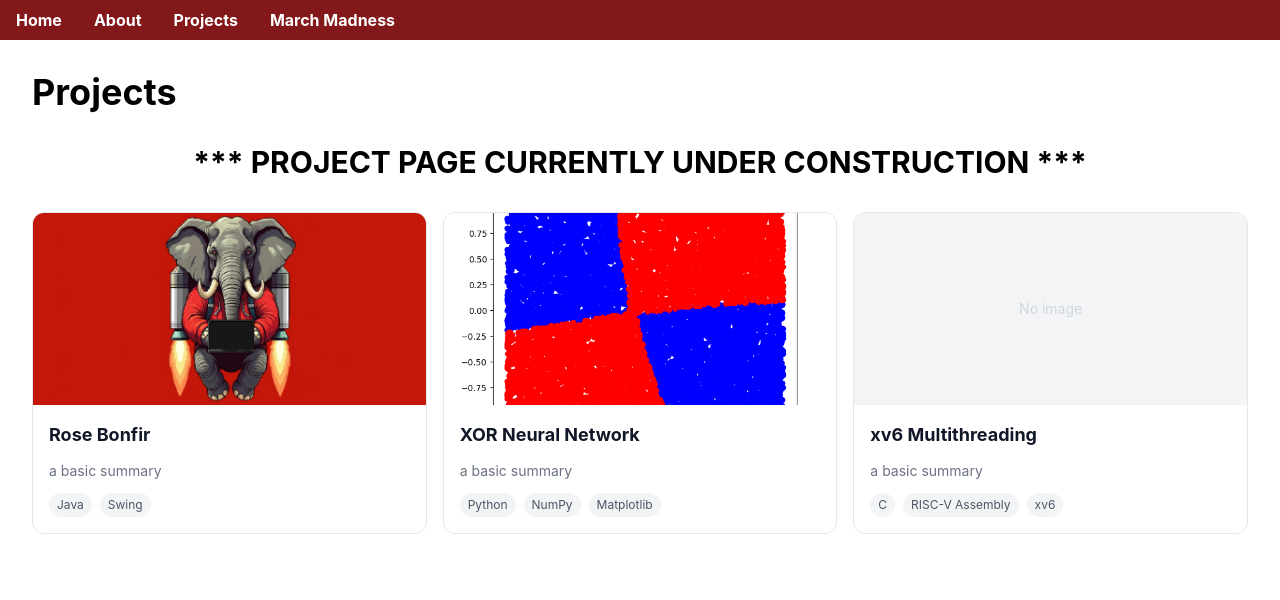
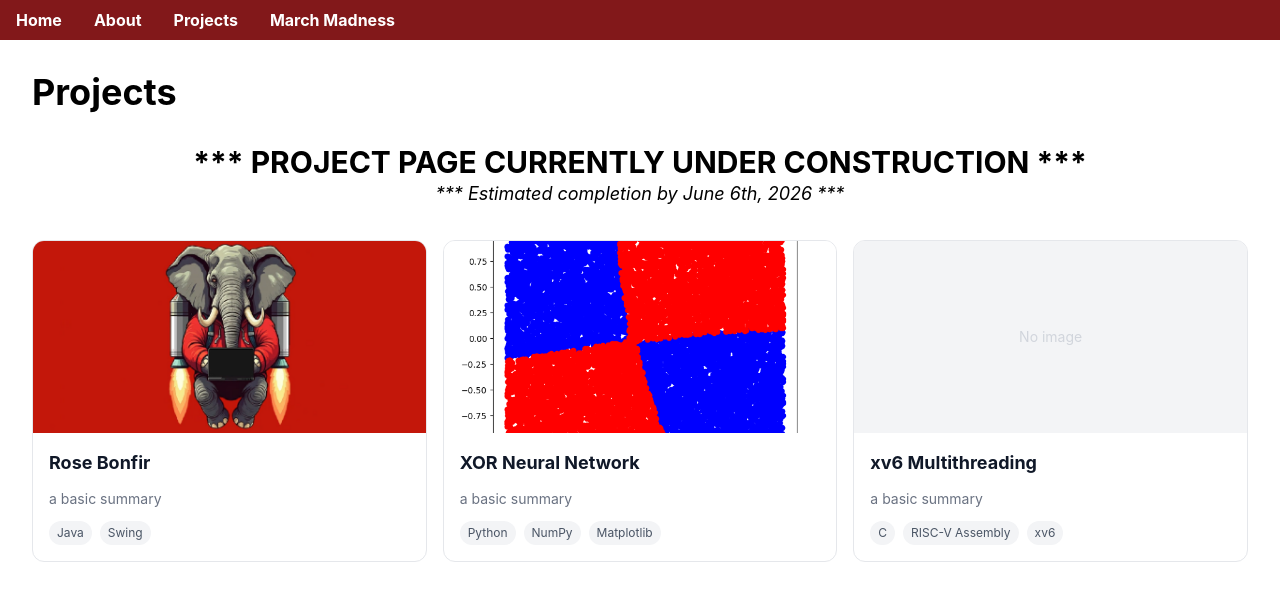
Before and after one commit to rhit-lucasja/personal-site, a React (Vite) app: page /projects in a window 1280 px wide. Shown: the top 600 px of the page. Built offline with nearby package versions, Linux system fonts and the light colour scheme; no server answers.

Commit message:
styled disclaimer

```diff
--- a/src/pages/Projects.jsx
+++ b/src/pages/Projects.jsx
@@ -13,9 +13,12 @@ const Projects = () => {
                 Projects
             </h1>
 
-            <h2 className="text-center text-3xl font-bold text-black mb-8">
-                *** PROJECT PAGE CURRENTLY UNDER CONSTRUCTION ***
-            </h2>
+            <div className="text-center text-lg text-black mb-8">
+                <h2 className="text-3xl font-bold">
+                    *** PROJECT PAGE CURRENTLY UNDER CONSTRUCTION ***
+                </h2>
+                <i>*** Estimated completion by June 6th, 2026 ***</i>
+            </div>
 
             {/* grid of project overview cards */}
             <div className="grid grid-cols-1 md:grid-cols-2 lg:grid-cols-3 gap-4">
```
